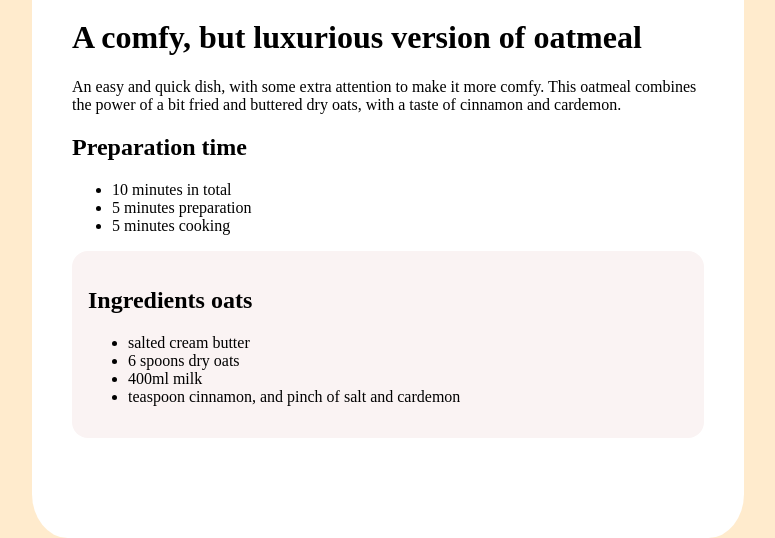
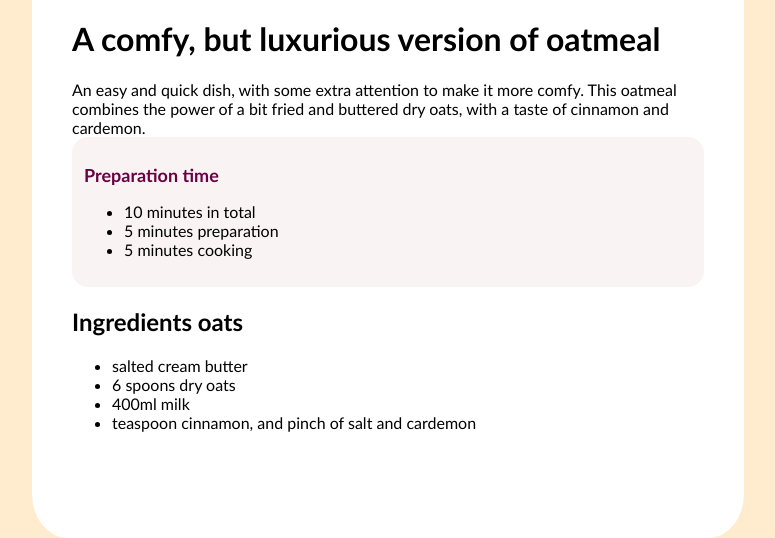
Before and after one commit to rhodevisser/recipe-page-demo, a PHP site: page / in a window 1280 px wide. Shown: the part 422-960 px from the top of the page, without its empty margins (252-1027 px from the left). Run offline with PHP 8.4, Linux system fonts and the light colour scheme.

Commit message:
style: Added styling to containers

```diff
--- a/index.css
+++ b/index.css
@@ -1,6 +1,7 @@
 body {
     background-color: blanchedalmond;
     height: 100vh;
+    font-family: 'Gill Sans', 'Gill Sans MT', Calibri, 'Trebuchet MS', sans-serif;
 }
 
 .image-container {
@@ -21,8 +22,23 @@ body {
     padding: 2.50rem;
 }
 
-.ingredient-container {
+.intro-message {
+    padding-bottom: 2drem;
+}
+
+.preptime-container {
     background-color: #faf3f3;
-    padding: 1rem;
+    padding: 0.75rem;
     border-radius: 1rem;
 }
+
+.preptime-title {
+    color: rgb(105, 2, 66);
+    font-size: 1.125rem;
+}
+
+.ingredient-title {
+    padding-top: 0.75rem;
+    color: rgb(101, 15, 15);
+    font-size: 1.5rem;
+}
```
